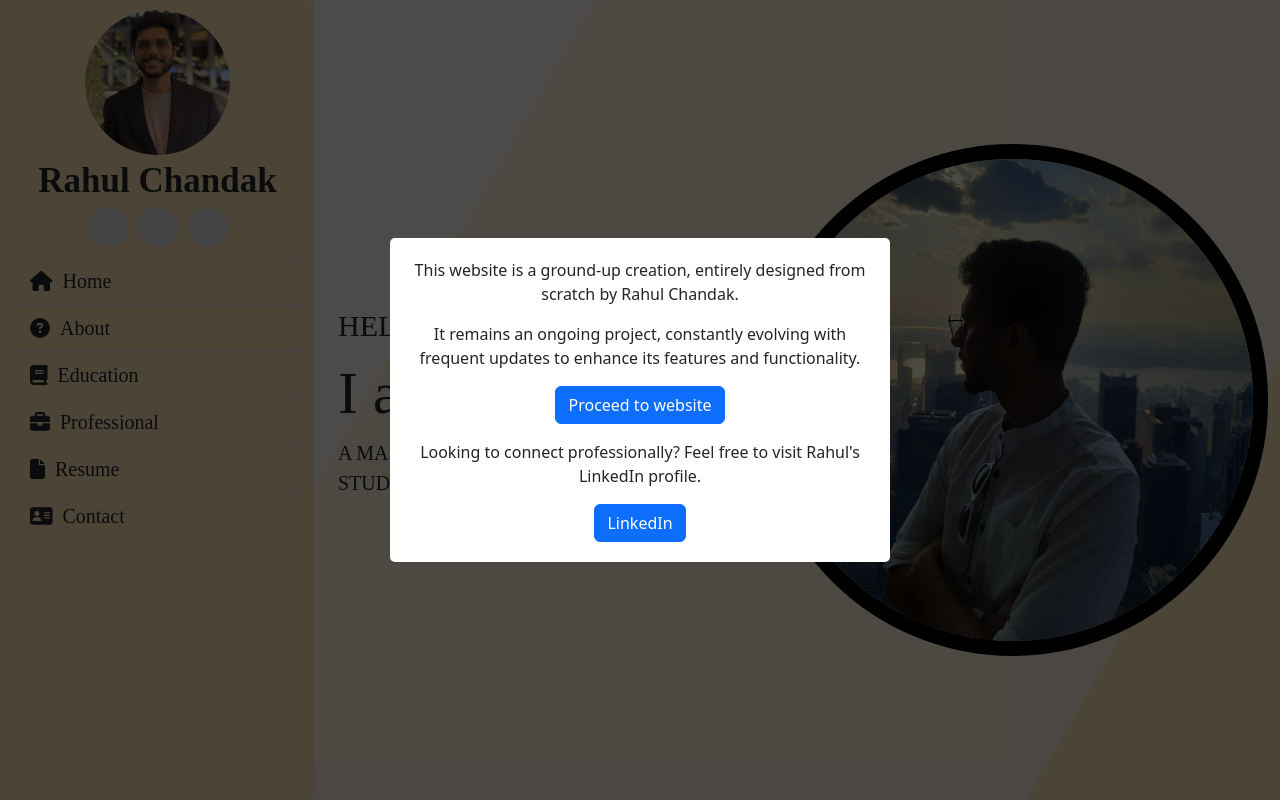
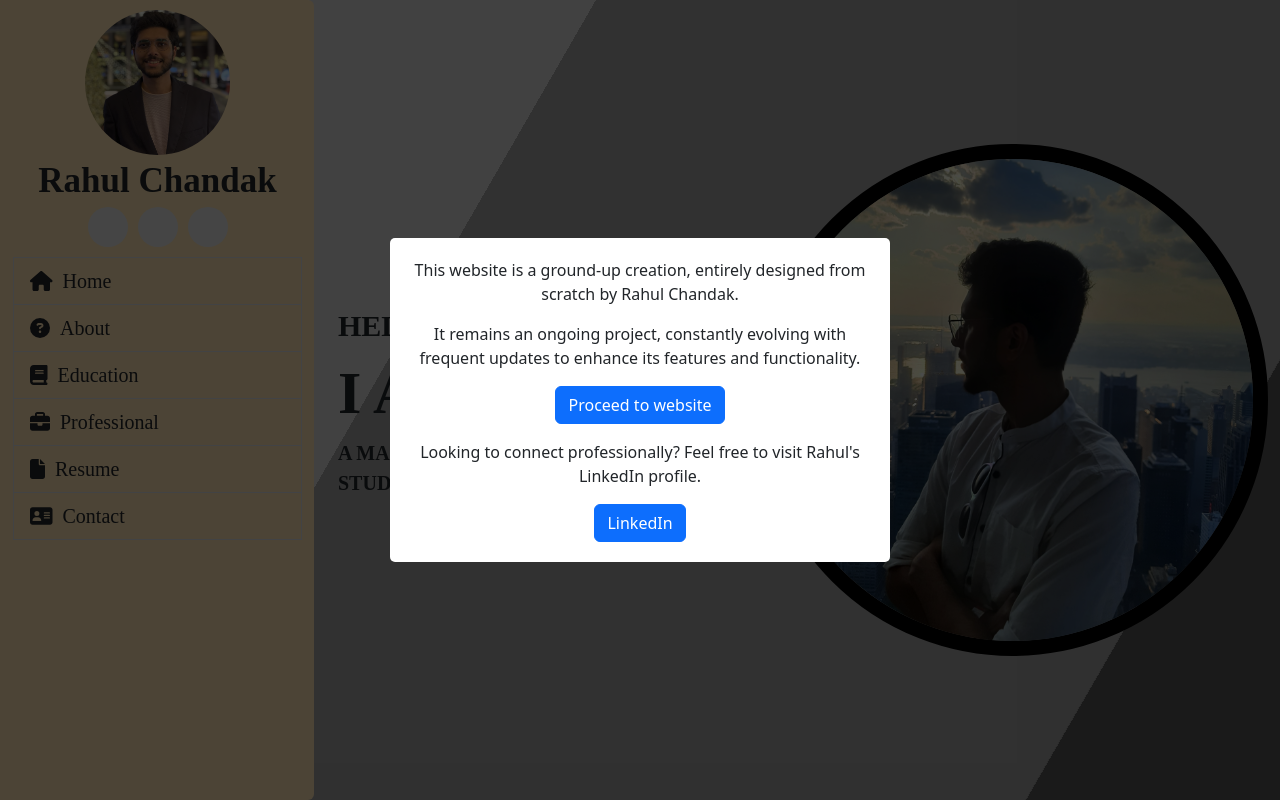
Before and after one commit to rahulschandak/Portfolio_Website, a React (Create React App) app: page / in a window 1280 px wide. Built offline with nearby package versions, Linux system fonts and the light colour scheme; some icons are missing.

Commit message:
Home page complete

```diff
--- a/src/portfolio/home-page/index.css
+++ b/src/portfolio/home-page/index.css
@@ -6,10 +6,10 @@ body {
 
 .bg {
   animation: slide 3s ease-in-out infinite alternate;
-  background-image: linear-gradient(-60deg, moccasin 50%, white 50%);
+  background-image: linear-gradient(-60deg, black 50%, white 50%);
   bottom: 0;
   left: -50%;
-  opacity: 0.5;
+  opacity: 0.3;
   position: fixed;
   right: -50%;
   top: 0;
@@ -92,15 +92,19 @@ h4 {
   font-size: 30px;
   font-family: ui-serif;
   text-transform: uppercase;
+  font-weight: bold;
 }
 
 .wd-span2 {
   font-size: 60px;
   font-family: ui-serif;
+  text-transform: uppercase;
+  font-weight: bold;
 }
 
 .wd-span3 {
   font-size: 20px;
   font-family: ui-serif;
   text-transform: uppercase;
+  font-weight: bold;
 }
--- a/src/portfolio/home-page/index.js
+++ b/src/portfolio/home-page/index.js
@@ -17,7 +17,7 @@ const HomeScreen = () => {
       <div className="d-flex align-items-center text-center" >
         <div className="wd-text-style">
           <span className="wd-span1">Hello</span> <br />
-          <span className="wd-span2">I am Rahul,</span> <br />
+          <span className="wd-span2">I am Rahul</span> <br />
           <span className="wd-span3">A Master's in Computer Science Student</span>
         </div>
         <img
```
